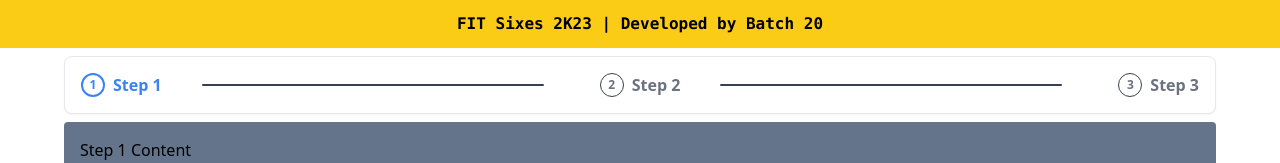
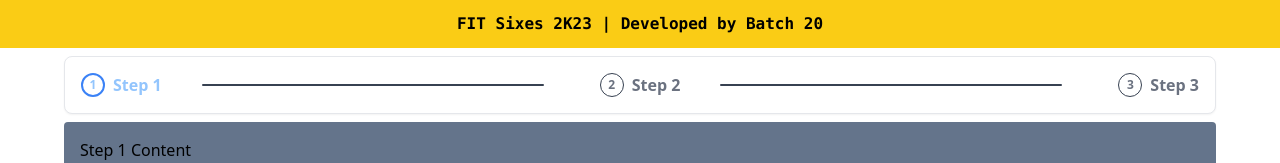
Before and after one commit to FIT-Sixes/FIT-sixes-official, a React (Vite) app: page /stepper in a window 1280 px wide. Shown: the top 163 px of the page. Built offline with nearby package versions, Linux system fonts and the light colour scheme.

Commit message:
Some Changes

```diff
--- a/src/components/Stepper/Units.jsx
+++ b/src/components/Stepper/Units.jsx
@@ -9,8 +9,8 @@ export const ListItem = (props) => {
     return (
         <li
             className={`flex items-center ${id < currentStep ? 'after:bg-blue-500' : 'after:bg-gray-700'}
-                ${id === currentStep ? 'font-bold' : 'font-semibold'}
-                ${id <= currentStep ? 'text-blue-500' : 'text-gray-500'}
+                ${id === currentStep ? 'font-bold text-blue-300' : 'font-semibold'}
+                ${id < currentStep ? 'text-blue-500' : id > currentStep ? 'text-gray-500' : ''}
                 ${last ? "" : "sm:w-full after:content-[''] after:w-full after:h-0.5 after:rounded-2xl after:hidden sm:after:inline-block after:mx-6 xl:after:mx-10"}
             `}
         >
@@ -23,7 +23,7 @@ export const ListItem = (props) => {
 
             <span className="flex whitespace-nowrap">{label}</span>
 
-            <svg
+            {last ? <></> : <svg
                 className="inline-block w-3 h-3 ml-2 sm:hidden sm:ml-4"
                 aria-hidden="true"
                 xmlns="http://www.w3.org/2000/svg"
@@ -37,7 +37,7 @@ export const ListItem = (props) => {
                     strokeWidth="2"
                     d="m7 9 4-4-4-4M1 9l4-4-4-4"
                 />
-            </svg>
+            </svg>}
         </li>
     );
 };
```
